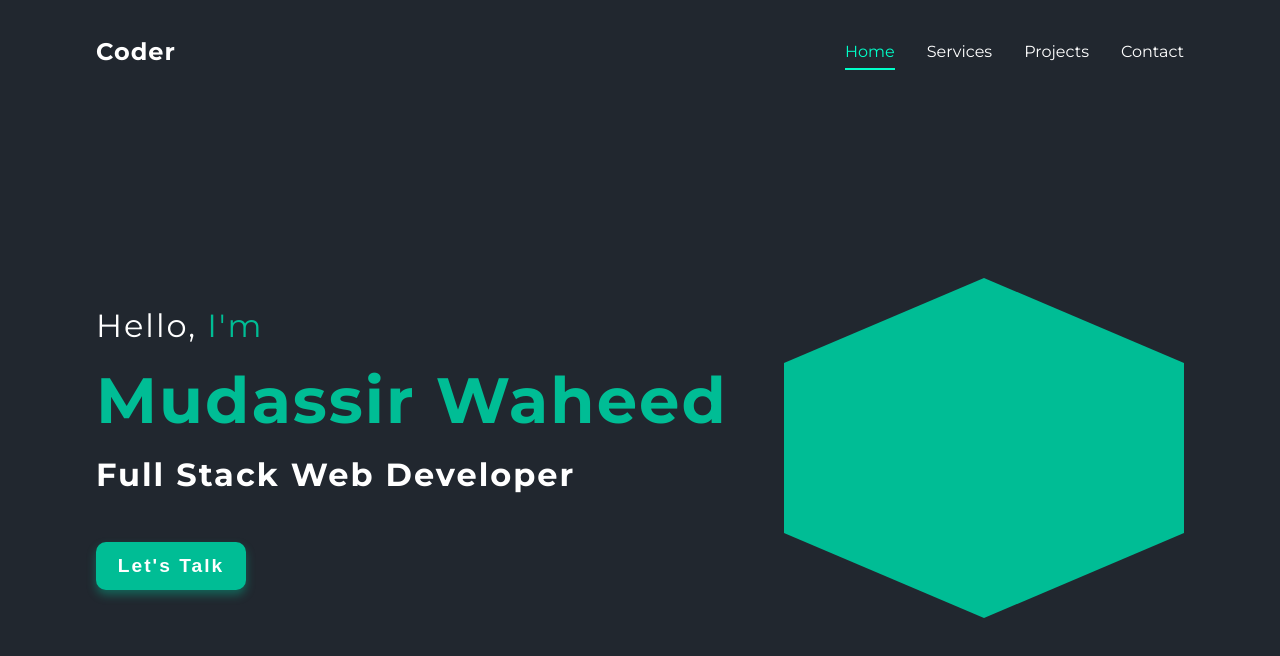
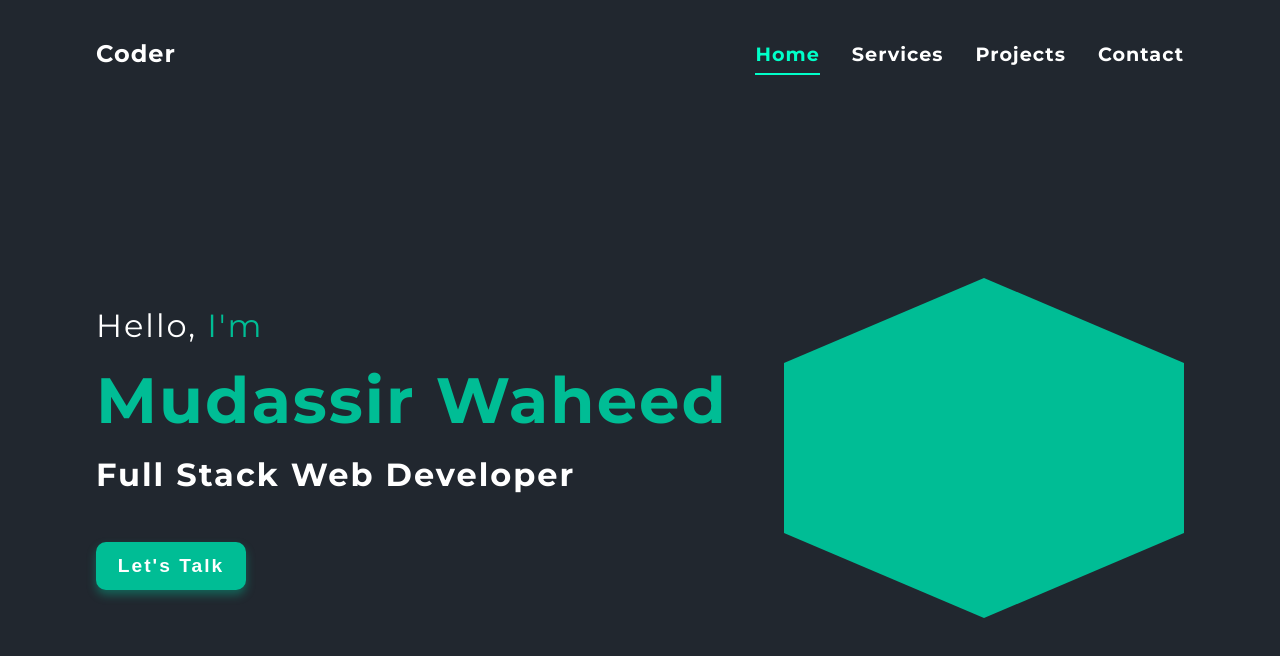
Before and after one commit to Mudassir742/portfolio, a React (Create React App) app: page / in a window 1280 px wide. Shown: the top 656 px of the page. Built offline with nearby package versions, Linux system fonts and the light colour scheme.

Commit message:
navbar links animations conplete

```diff
--- a/src/components/navbar/Navbar.styled.js
+++ b/src/components/navbar/Navbar.styled.js
@@ -31,6 +31,9 @@ export const LinkContainer = styled.div`
 
 export const StyledLink = styled.a`
   padding: 0.6rem 0;
+  font-size:1.2rem;
+  letter-spacing:1px;
+  font-weight:bold;
   color: ${(props) =>
     props.active
       ? props.theme.colors.primary.light
@@ -46,6 +49,7 @@ export const StyledLink = styled.a`
     width: ${(props) => (props.active ? "100%" : "0%")};
     height: 2px;
     background: ${(props) => props.theme.colors.primary.light};
+    transition: all 0.7s ease-in-out;
   }
 
   &:hover {
```
